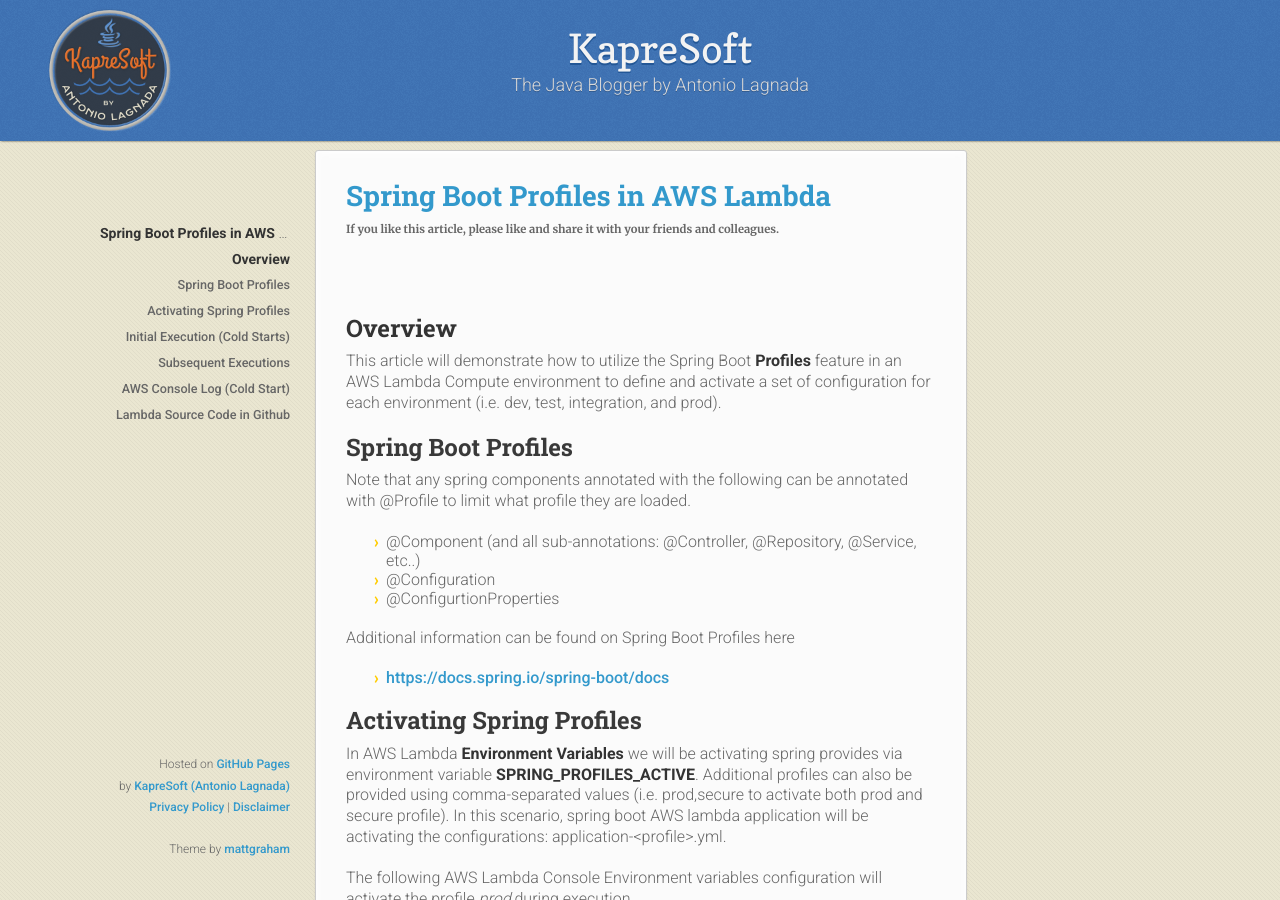
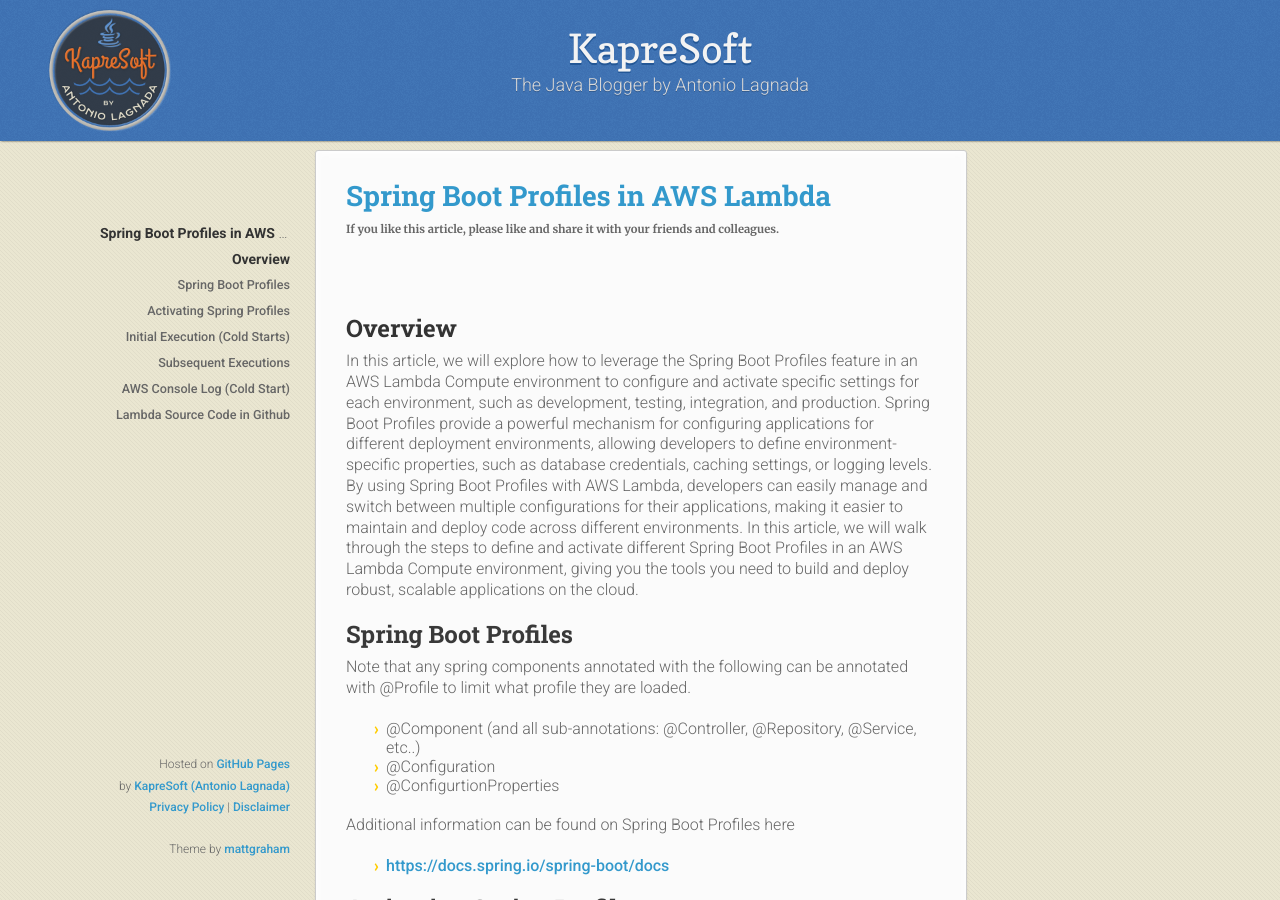
Before and after one commit to kapresoft/kapresoft.github.io, a Jekyll site: the page built from _posts/2019-10-20-aws-lambda-spring-boot-profiles.md, in a window 1280 px wide and 900 px high. Built offline with Jekyll 4.4.1, drawn with Linux system fonts in a browser that asks for light colours; our own code applies the rules of GitHub Pages for plain Markdown files; comment, search, counter and statistics services are not loaded.

Commit message:
update description per SEO recommendations

```diff
--- a/_posts/2019-10-20-aws-lambda-spring-boot-profiles.md
+++ b/_posts/2019-10-20-aws-lambda-spring-boot-profiles.md
@@ -6,13 +6,15 @@
 redirect_from:
 - /p/aws-lambda-spring-boot-profiles.html
 - /aws-lambda-spring-boot-profiles.html
+description: "Learn how to use Spring Boot Profiles in an AWS Lambda Compute environment to define and activate configuration for each environment, for SEO-friendly app deployment."
 ---
 
 # Overview
 
-This article will demonstrate how to utilize the Spring Boot **Profiles** feature in an AWS Lambda Compute environment to define and activate a set of configuration for each environment (i.e. dev, test, integration, and prod).
+In this article, we will explore how to leverage the Spring Boot Profiles feature in an AWS Lambda Compute environment to configure and activate specific settings for each environment, such as development, testing, integration, and production.<!--excerpt--> Spring Boot Profiles provide a powerful mechanism for configuring applications for different deployment environments, allowing developers to define environment-specific properties, such as database credentials, caching settings, or logging levels. By using Spring Boot Profiles with AWS Lambda, developers can easily manage and switch between multiple configurations for their applications, making it easier to maintain and deploy code across different environments. In this article, we will walk through the steps to define and activate different Spring Boot Profiles in an AWS Lambda Compute environment, giving you the tools you need to build and deploy robust, scalable applications on the cloud.
 
-<!--excerpt-->
+
+
 
 ## Spring Boot Profiles
 
```
